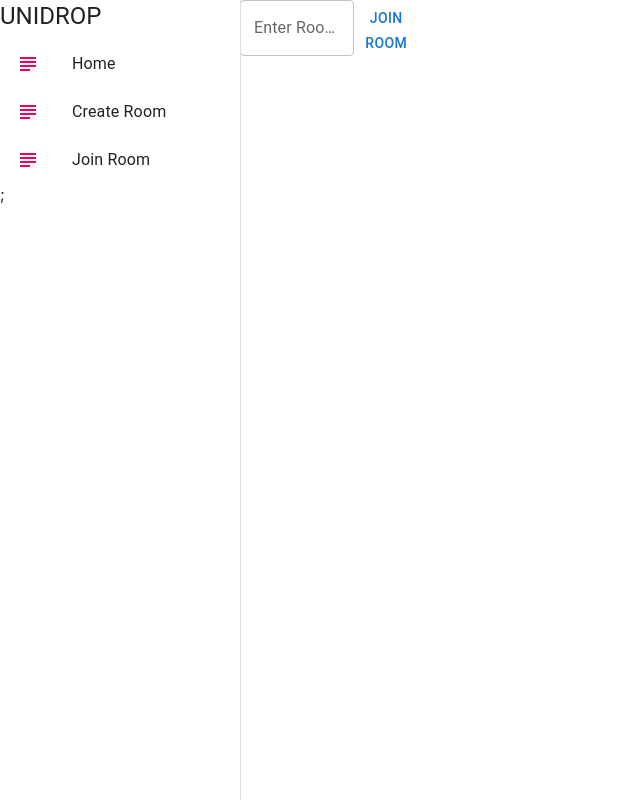
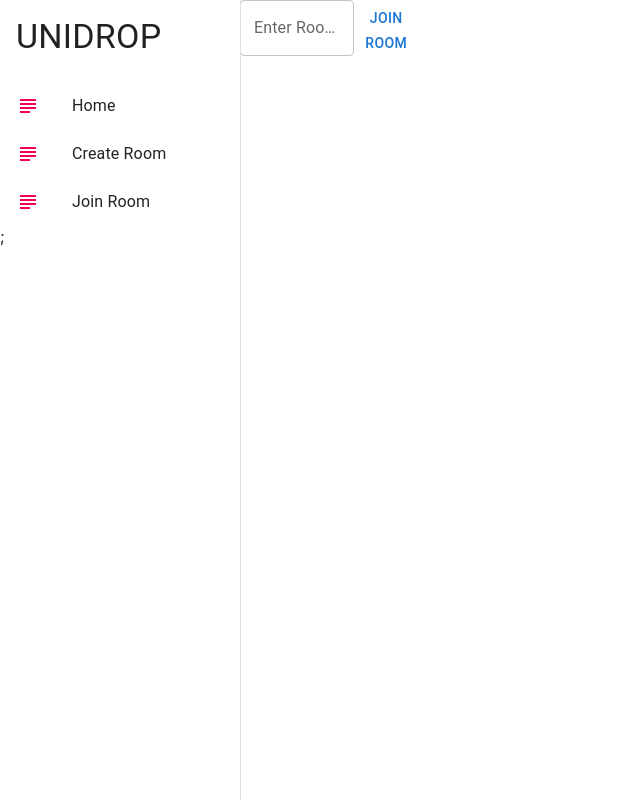
Before and after one commit to rtumalle0518/unidrop-web, a React (Create React App) app: page /join-room-test in a window 1280 px wide. Shown: the whole page, without its empty margins (0-640 px from the left). Built offline with nearby package versions, Linux system fonts and the light colour scheme; no server answers.

Commit message:
title padding

```diff
--- a/src/components/NavBar.tsx
+++ b/src/components/NavBar.tsx
@@ -12,10 +12,13 @@
 
 const drawerWidth = 240;
 
-const useStyles = makeStyles({
+const useStyles = makeStyles((theme) => {
+	//passing in a function that returns the obj
+	return {
 		page: {
 			background: "#f9f9f9",
 			width: "100%",
+			padding: theme.spacing(3),
 		},
 		drawer: {
 			width: drawerWidth,
@@ -26,6 +29,10 @@
 		root: {
 			display: "flex",
 		},
+		title: {
+			padding: theme.spacing(2),
+		},
+	};
 });
 
 type NavBarProps = {
@@ -62,7 +69,10 @@
 				classes={{ paper: classes.drawerPaper }}
 			>
 				<div>
-					<Typography variant="h5"> UNIDROP</Typography>
+					<Typography variant="h4" className={classes.title}>
+						{" "}
+						UNIDROP
+					</Typography>
 				</div>
 
 				{/* List / Links */}
```
Lines whose indentation alone changed are shown as unchanged.
